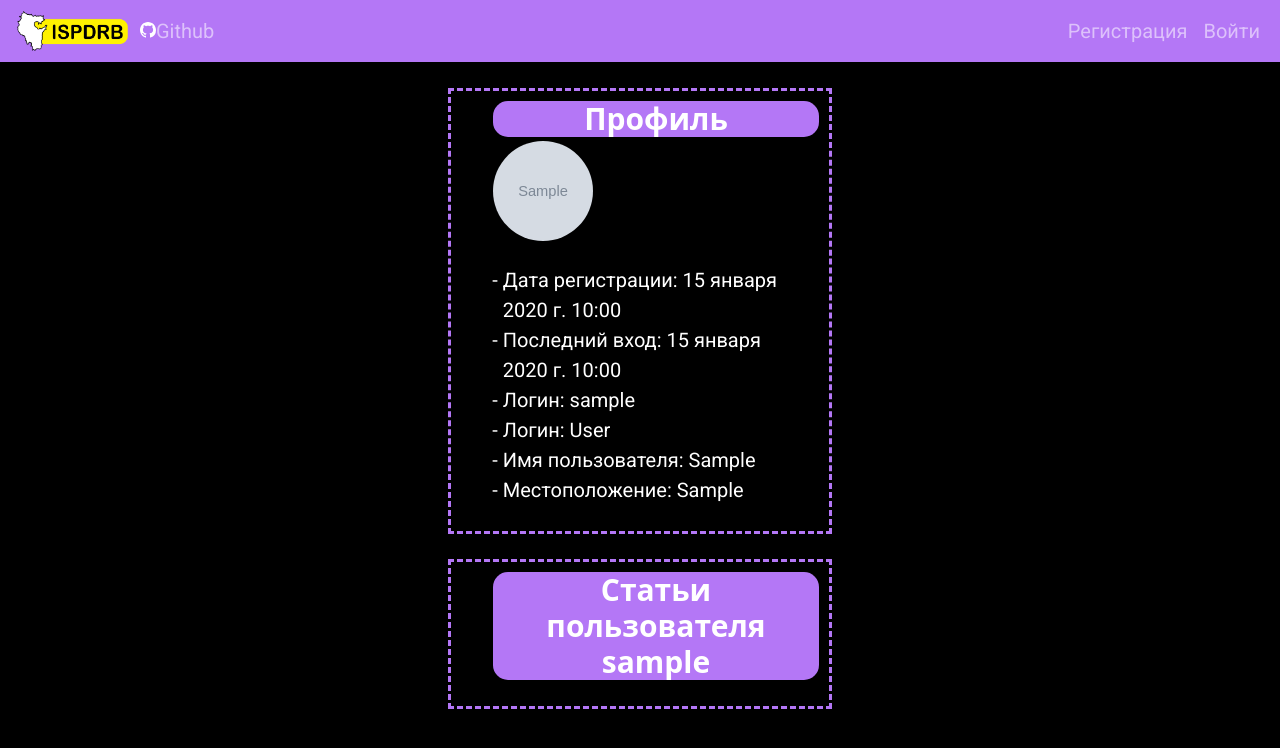
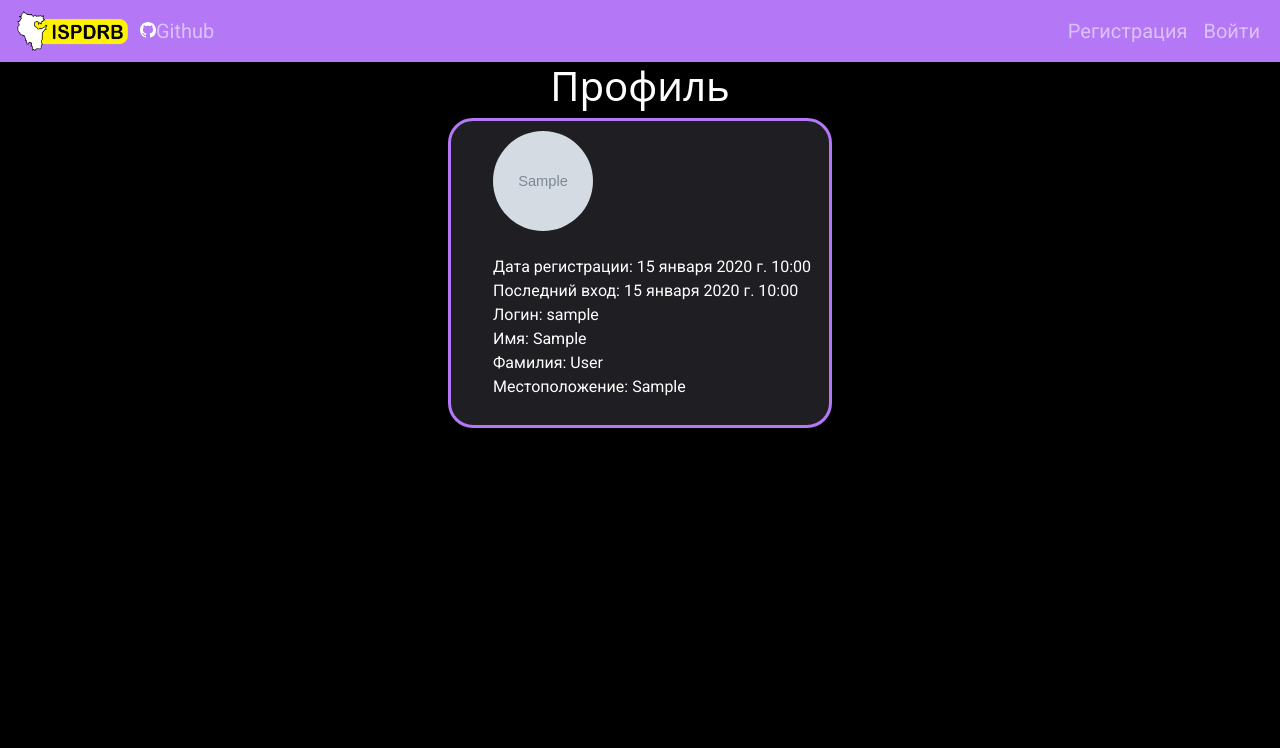
Before and after one commit to EmiMathesi/ISPDRB, a Django app: page /profile/1/ in a window 1280 px wide. Shown: the top 748 px of the page. Run offline with Django 4.2, Linux system fonts and the light colour scheme; tables that the repository leaves empty hold one stand-in row (values such as "Sample post"); grey boxes marked "Sample" are stand-in pictures; parts of the project's set-up code (start-up, migrations or seed data) failed here and were passed over; some libraries are stand-ins or nearby versions.

Commit message:
CSS изменения

```diff
--- a/ISPDRB/main/templates/main/article_detail.html
+++ b/ISPDRB/main/templates/main/article_detail.html
@@ -79,5 +79,4 @@
         </div>
     </div>
 </div>
-
 {% endblock  %}
--- a/ISPDRB/main/templates/main/login.html
+++ b/ISPDRB/main/templates/main/login.html
@@ -4,9 +4,9 @@
 <h1>{{ title }}</h1>
 
 <form method="post">
-    <div class="about-block">
+    <div class="articles-detail-block">
+        <h1 style="text-align:center;">Вход</h1><br>
         {% csrf_token %}
-        <h1>Вход</h1><br>
         <div class="form-error">{{ form.non_field_errors }}</div>
         {% for f in form %}
         <p><label class="form-label" for="{{ f.id_for_label }}">{{f.label}}: </label>{{ f }}</p>
--- a/ISPDRB/main/templates/main/profile.html
+++ b/ISPDRB/main/templates/main/profile.html
@@ -2,9 +2,9 @@
 {% load static%}
 
 {% block body %}
-<div class="about-block">
+<h1 style="text-align:center;">Профиль</h1>
+<div class="articles-detail-block">
     <ul>
-    <h1>Профиль</h1>
         {% if profile.avatar %}
         <img class="avatar" src="{{ profile.avatar.url }}" height=100 width=100><br><br>
 
@@ -14,17 +14,10 @@
         <li>Дата регистрации: {{ profile.user.date_joined }}</li>
         <li>Последний вход: {{ profile.user.last_login }}</li>
         <li>Логин: {{ profile.user.username }}</li>
-    <li>Логин: {{ profile.user.last_name }}</li>
-    <li>Имя пользователя: {{ profile.user.first_name }}</li>
+        <li>Имя: {{ profile.user.first_name }}</li>
+        <li>Фамилия: {{ profile.user.last_name }}</li>
         <li>Местоположение: {{ profile.location }}</li>
     </ul>
 </div>
 
-<div class="about-block">
-<ul>
-    <h1>Статьи пользователя {{ profile.user.username }}</h1>
-
-</ul>
-</div>
-
 {% endblock body %}
--- a/ISPDRB/main/templates/main/register.html
+++ b/ISPDRB/main/templates/main/register.html
@@ -4,9 +4,9 @@
 <h1>{{ title }}</h1>
 
 <form method="post">
-    <div class="about-block">
+    <div class="articles-detail-block">
         {% csrf_token %}
-        <h1>Регистрация</h1><br>
+        <h1 style="text-align:center;">Регистрация</h1><br>
 
         {% for f in form %}
         <p><label class="form-label" for="{{ f.id_for_label }}">{{f.label}}: </label>{{ f }}</p>
```
Also changed, not shown: ISPDRB/main/templates/main/about.html (+4 -7 lines), ISPDRB/main/templates/main/update_profile.html (+4 -6 lines). Lines whose indentation alone changed are shown as unchanged.
